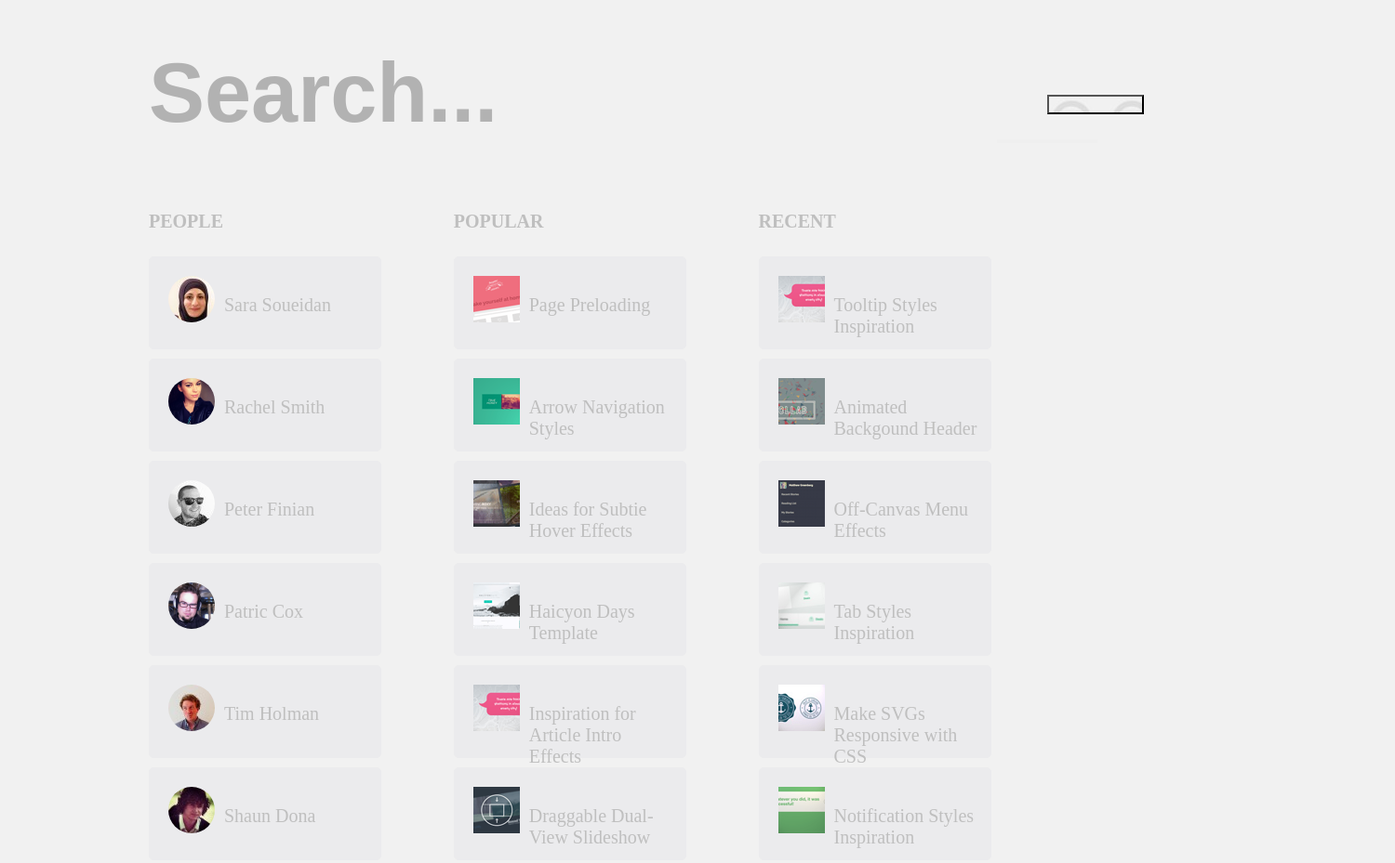
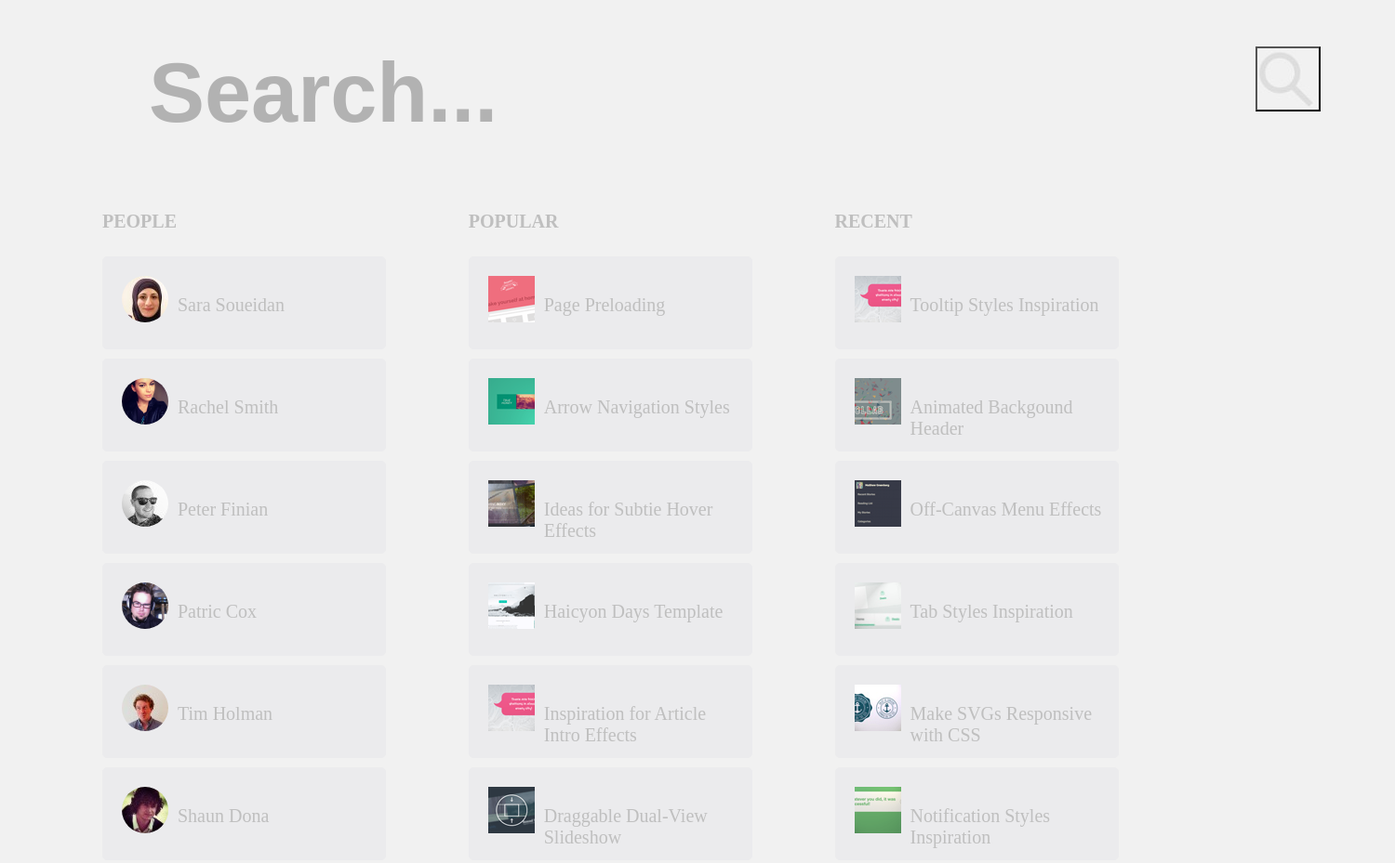
Before and after one commit to kvelidzh/css_search, a plain HTML site: page index.html in a window 1280 px wide. Shown: the whole page at 93% size, 1500 px wide, since content can reach past the window. Drawn offline with Linux system fonts and the light colour scheme.

Commit message:
3 commit

```diff
--- a/index.html
+++ b/index.html
@@ -12,8 +12,8 @@
 			<form>
 				<input class="form" input type="text" placeholder="Search..."></input>
 			</form>
-			<button class="button" name="">
-				<input class="button--image" type="submit" value="">
+			<div class="button" name="">
+				<button class="button--image" type="submit" value=""></button>
 			</button>
 		</header>
 		<main>
--- a/styles.css
+++ b/styles.css
@@ -6,16 +6,19 @@ html {
 	font-size: 10px;
 }
 body {
+	min-width: 100%;
 	margin: 0;
 	background: #f1f1f1;
 }
 
 .container {
 
-	width: 100%;
+	/* width: 100%; */
 	display: inline-block;
 	padding: 50px 100px;
-	color: #bfbfbf
+	color: #bfbfbf;
+	/* margin: 0 auto; */
+	width: 1500px;
 }
 
 .form {
@@ -35,6 +38,7 @@ body {
 }
 
 .button{
+
 	padding: 0;
 	/* width: 50%;
 	height: 70px; */
@@ -43,19 +47,22 @@ body {
 	display: inline-block;
 	/* background: url(image.jpg); */
     /*  */
+    background-repeat: no-repeat;
+    background-position: no-repeat;
     float: right;
     /* box-sizing: border-box;
     float: right; */
     margin: 0;
-width: 10%;
+width: 50px;
 	position: relative;
 	}
 
 .button--image {
+	height: 70px;
 	background: url(image.jpg);
-	width: 100%;
+	width:70px;
 	position: absolute;
-	top: -50px;
+	top: -100px;
 }
 
 
@@ -67,6 +74,8 @@ width: 10%;
     font-size: 1.5em;
     width: 100%;
     margin: 50px;
+    margin: 0;
+    margin-top: 50px;
 
 }
 
```
